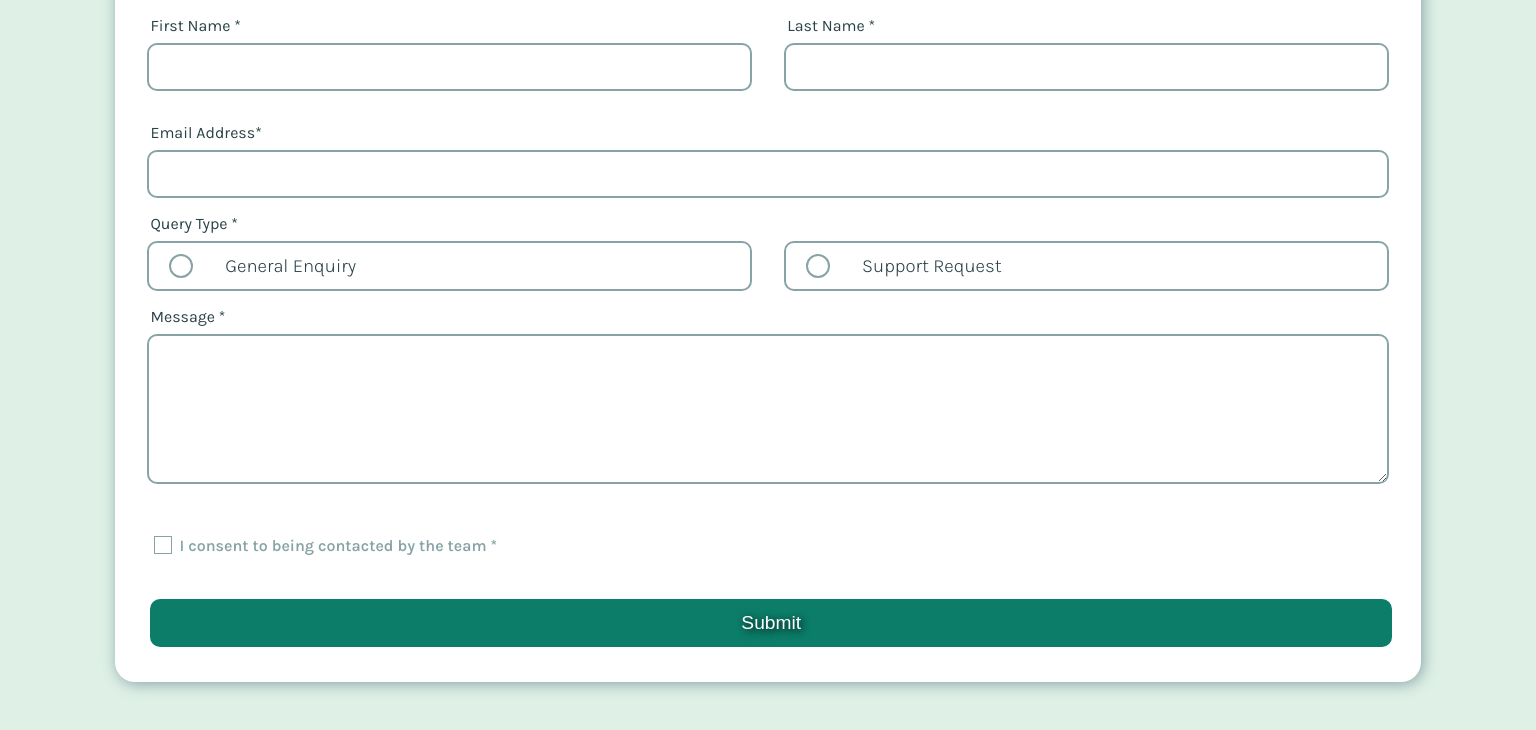
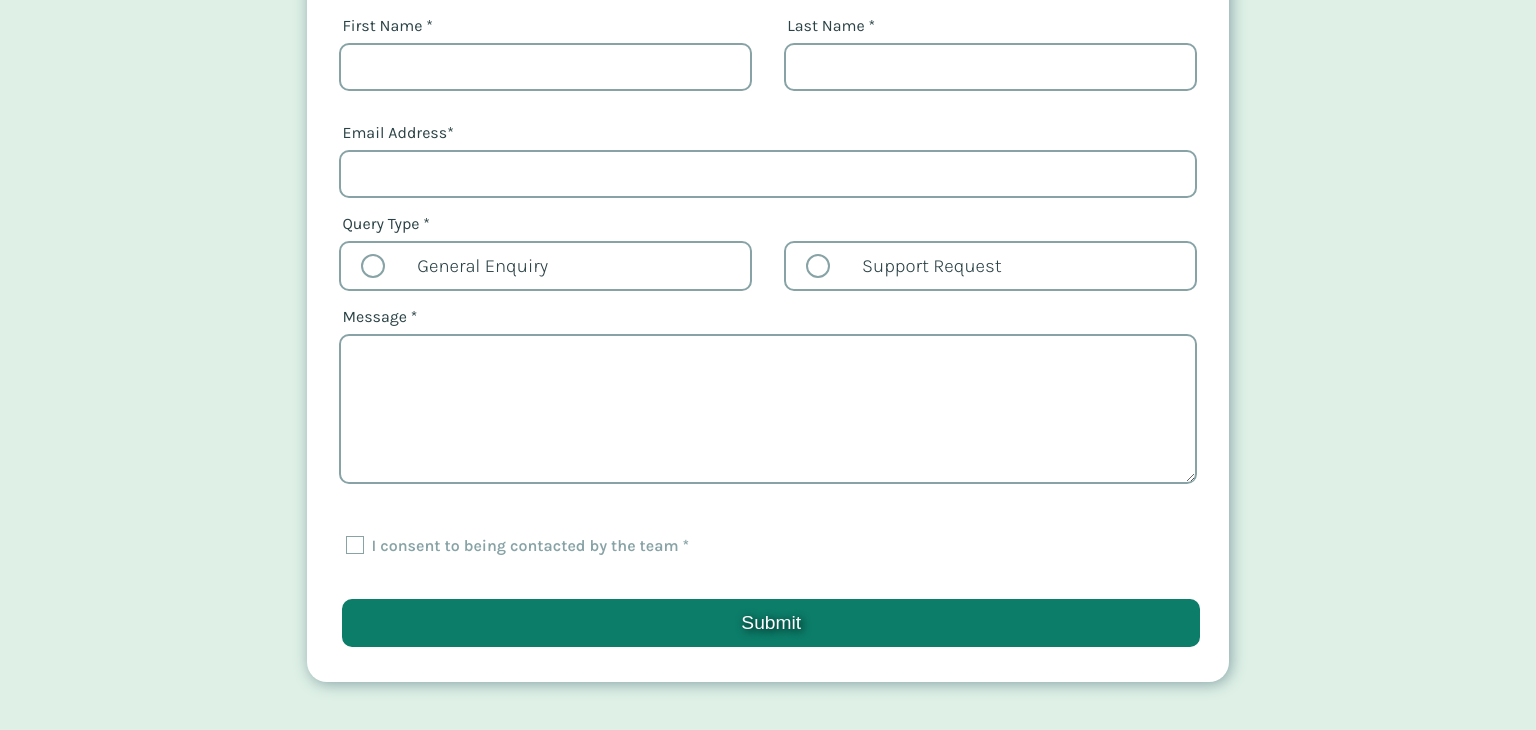
Before and after one commit to spampamfam/contact-form-, a plain HTML site: page index.html in a window 1536 px wide. Shown: the part 133-863 px from the top of the page. Drawn offline with Linux system fonts and the light colour scheme.

Commit message:
CSS adjustments

```diff
--- a/styles.css
+++ b/styles.css
@@ -349,3 +349,9 @@ h4 {
     opacity: 1;
   }
 }
+
+@media screen and (min-width: 1300px) {
+  .co {
+    width: 60%;
+  }
+}
```
